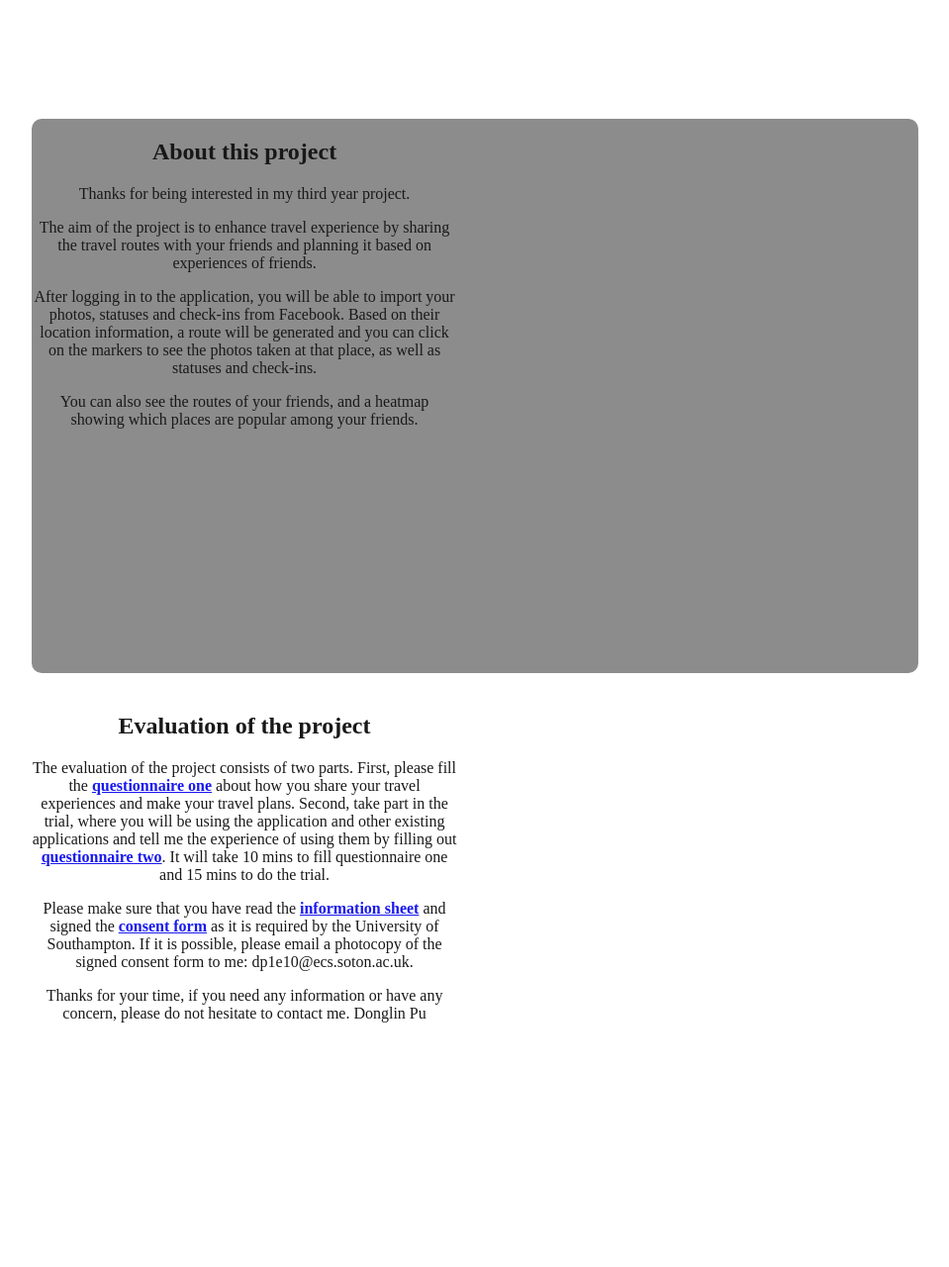
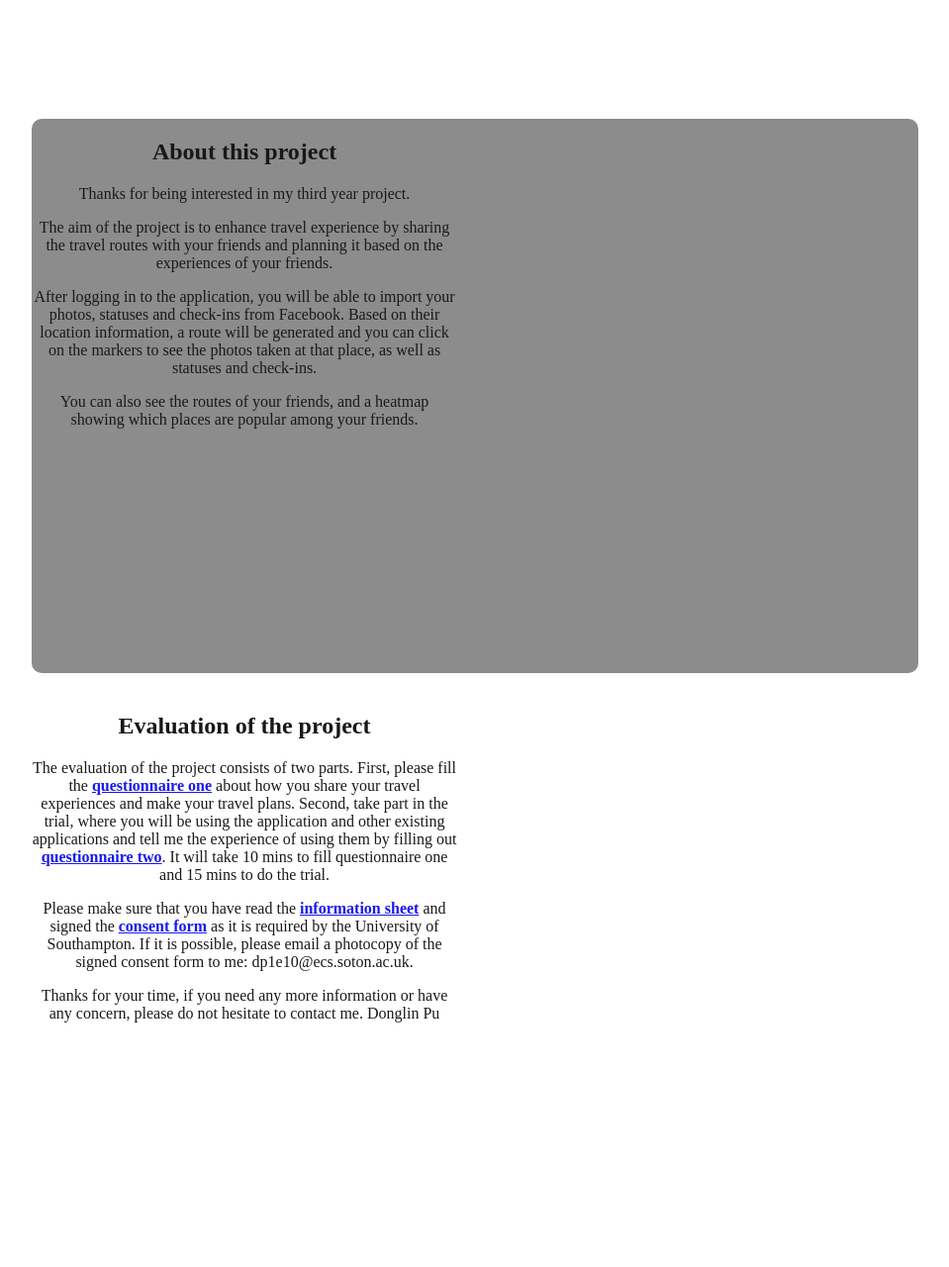
Before and after one commit to Dongminator/comp3020, a Python web app: template templates/login.html in a window 1280 px wide. Shown: the whole page at 99% size, without its empty margins (160-1119 px from the left). Run offline with Jinja, Linux system fonts and the light colour scheme; the template is opened without the code that fills it, so the values that code supplies are empty; some libraries are stand-ins or nearby versions.

Commit message:
changed login page content

```diff
--- a/templates/login.html
+++ b/templates/login.html
@@ -28,7 +28,7 @@
 				<h2>About this project</h2>
 				<div class="infoContent">
 					<p>Thanks for being interested in my third year project.</p>
-					<p>The aim of the project is to enhance travel experience by sharing the travel routes with your friends and planning it based on experiences of friends.</p>
+					<p>The aim of the project is to enhance travel experience by sharing the travel routes with your friends and planning it based on the experiences of your friends.</p>
 					<p>After logging in to the application, you will be able to import your photos, statuses and check-ins from Facebook. Based on their location information, a route will be generated and you can click on the markers to see the photos taken at that place, as well as statuses and check-ins.</p>
 					<p>You can also see the routes of your friends, and a heatmap showing which places are popular among your friends.</p>
 				</div>
@@ -38,7 +38,7 @@
 				<div class="infoContent">
 					<p>The evaluation of the project consists of two parts. First, please fill the <b><a href="https://docs.google.com/forms/d/13EQuWjsa8E_IK2ANUcFHLqawFrJypFJlKwzQR89R-6s/viewform" target="_blank">questionnaire one</a></b> about how you share your travel experiences and make your travel plans. Second, take part in the trial, where you will be using the application and other existing applications and tell me the experience of using them by filling out <b><a href="https://docs.google.com/forms/d/1w_WATNgPNyMX8YWS6XIxVQ3ZMYezo9yu8JxtOYn6JH4/viewform" target="_blank">questionnaire two</a></b>. It will take 10 mins to fill questionnaire one and 15 mins to do the trial.</p>
 					<p>Please make sure that you have read the <b><a href="http://donglinpu.me/files/3yp/information_sheet.pdf" target="_blank">information sheet</a></b> and signed the <b><a href="http://donglinpu.me/files/3yp/consent_form.pdf" target="_blank">consent form</a></b> as it is required by the University of Southampton. If it is possible, please email a photocopy of the signed consent form to me: dp1e10@ecs.soton.ac.uk.</p>
-					<p>Thanks for your time, if you need any information or have any concern, please do not hesitate to contact me. Donglin Pu</p>
+					<p>Thanks for your time, if you need any more information or have any concern, please do not hesitate to contact me. Donglin Pu</p>
 				</div>
 			</div>
 		</div>
```
